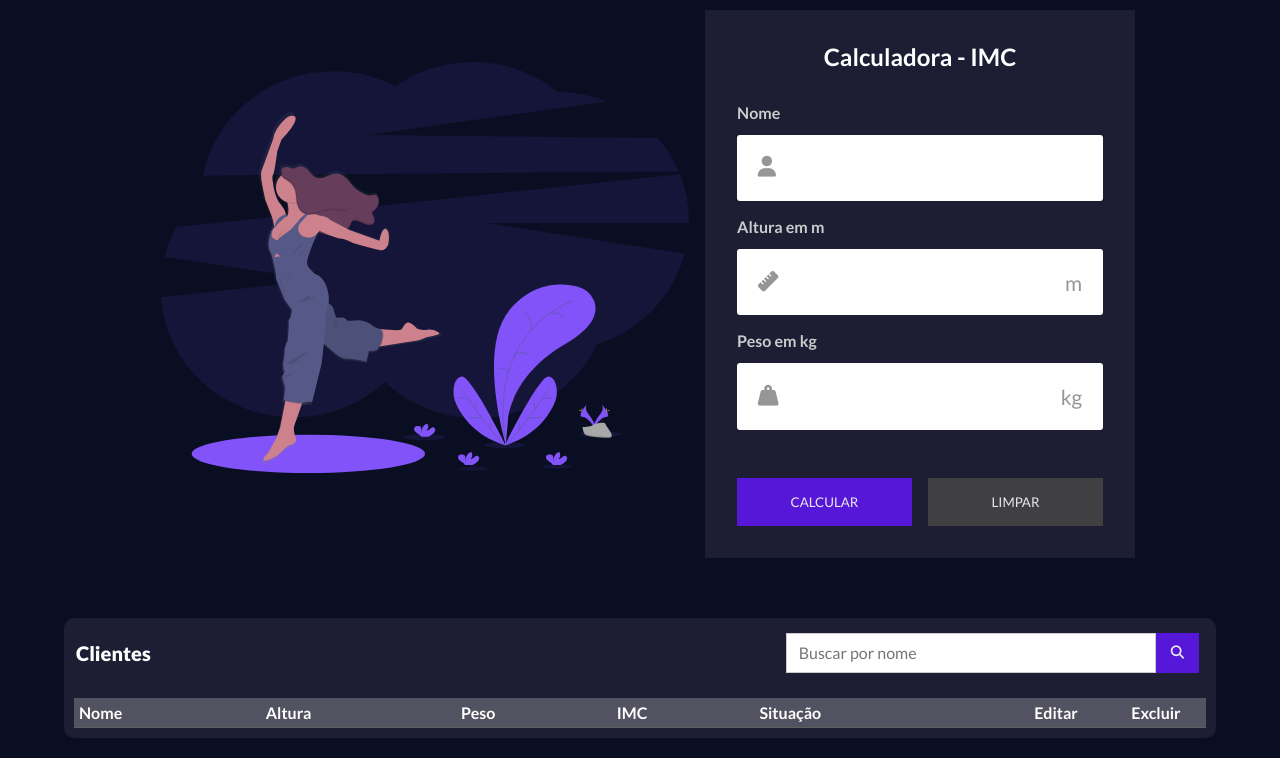
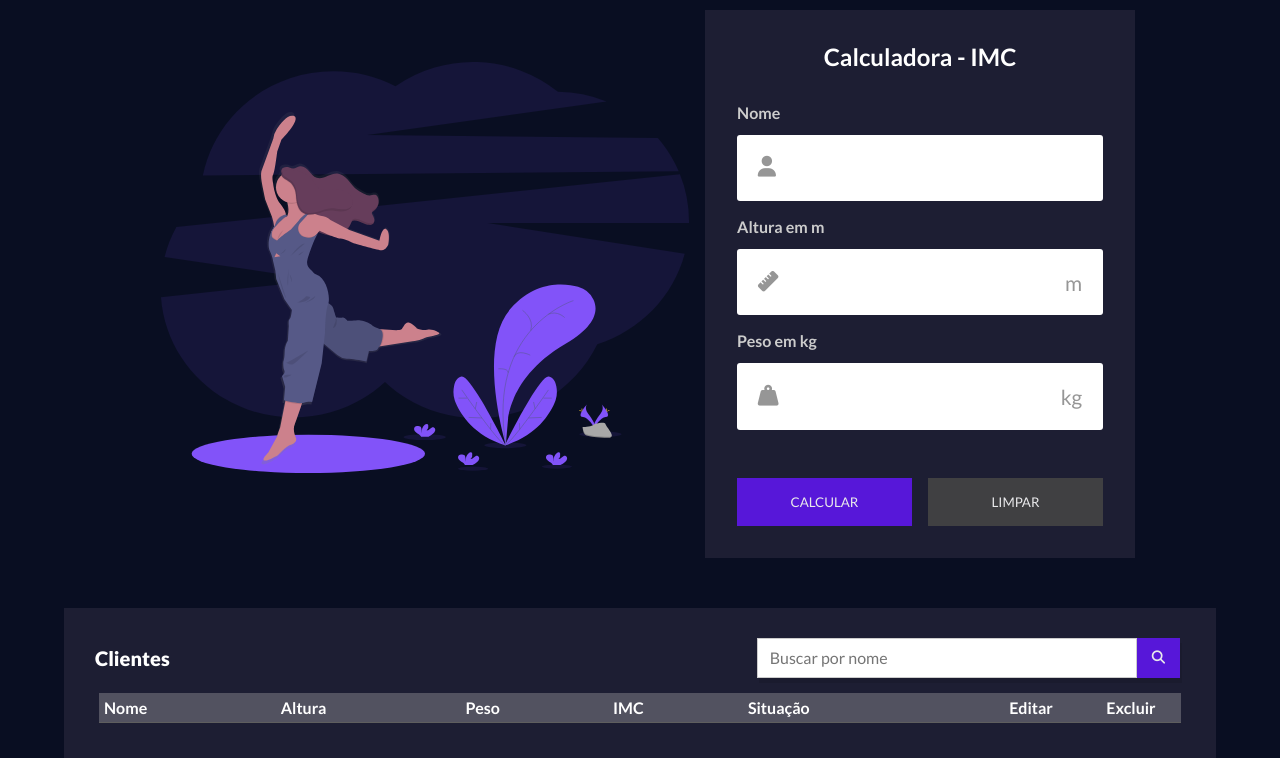
Before and after one commit to GiigADS2023/IMC_NutriControl, a plain HTML site: page index.html in a window 1280 px wide. Shown: the part 110-868 px from the top of the page. Drawn offline with nearby package versions, Linux system fonts and the light colour scheme; no server answers.

Commit message:
Alerações no style

```diff
--- a/assets/style/style.css
+++ b/assets/style/style.css
@@ -231,17 +231,18 @@ button:hover {
 .list-clientes {
     width: 90%;
     height: 80%;
-    border-radius: 10px;
+    border: none;
     background:  #1d1e33;
-    margin-top: 60px;
+    margin-top: 50px;
+    padding: 25px;
 }
 
 .header {
-    min-height: 70px;
+    min-height: 50px;
     display: flex;
     align-items: center;
     justify-content: space-between;
-    margin: auto 12px;
+    margin: auto 6px;
 }
 
 .header span {
@@ -316,26 +317,25 @@ thead tr th.acao {
 
 #search {
     height: 2.5rem;
-    width: 370px;
+    width: 380px;
     padding: 8px 12px;
-    border-radius: 5px005px;
+    border: none;
     border: 1px solid #ccc;
     font-size: 1rem;
-    box-shadow: 02px5pxrgba(0, 0, 0, 0.1);
+    box-shadow: 2px 5px rgba(0, 0, 0, 0.1);
     outline: none;
 }
 
 #search-btn {
     height: 2.5rem;
-    padding: 015px;
+    padding: 15px;
     border: none;
-    border-radius: 05px5px0;
     cursor: pointer;
     color: white;
     display: flex;
     align-items: center;
     justify-content: center;
-    box-shadow: 02px5pxrgba(0, 0, 0, 0.1);
+    box-shadow: 2px 5px rgba(0, 0, 0, 0.1);
     transition: background-color 0.3s ease;
 }
 
```
Also changed, not shown: db.json (+4 -12 lines).
